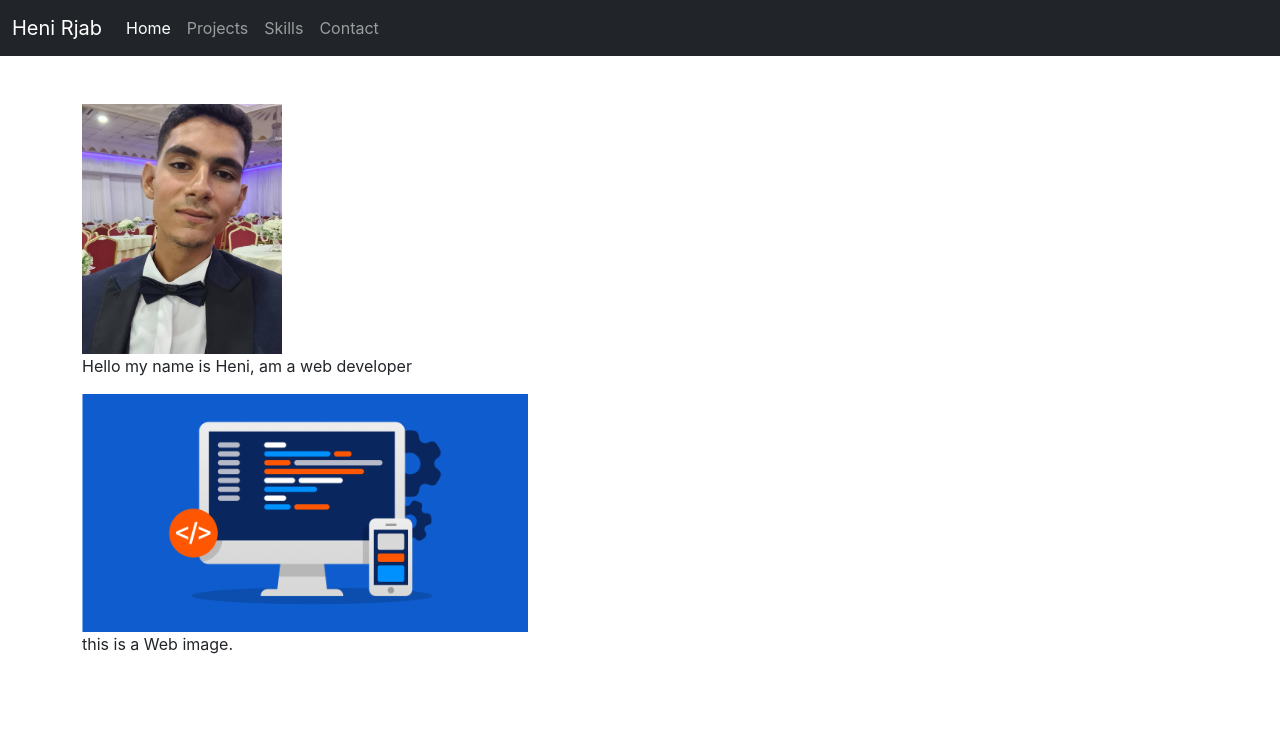
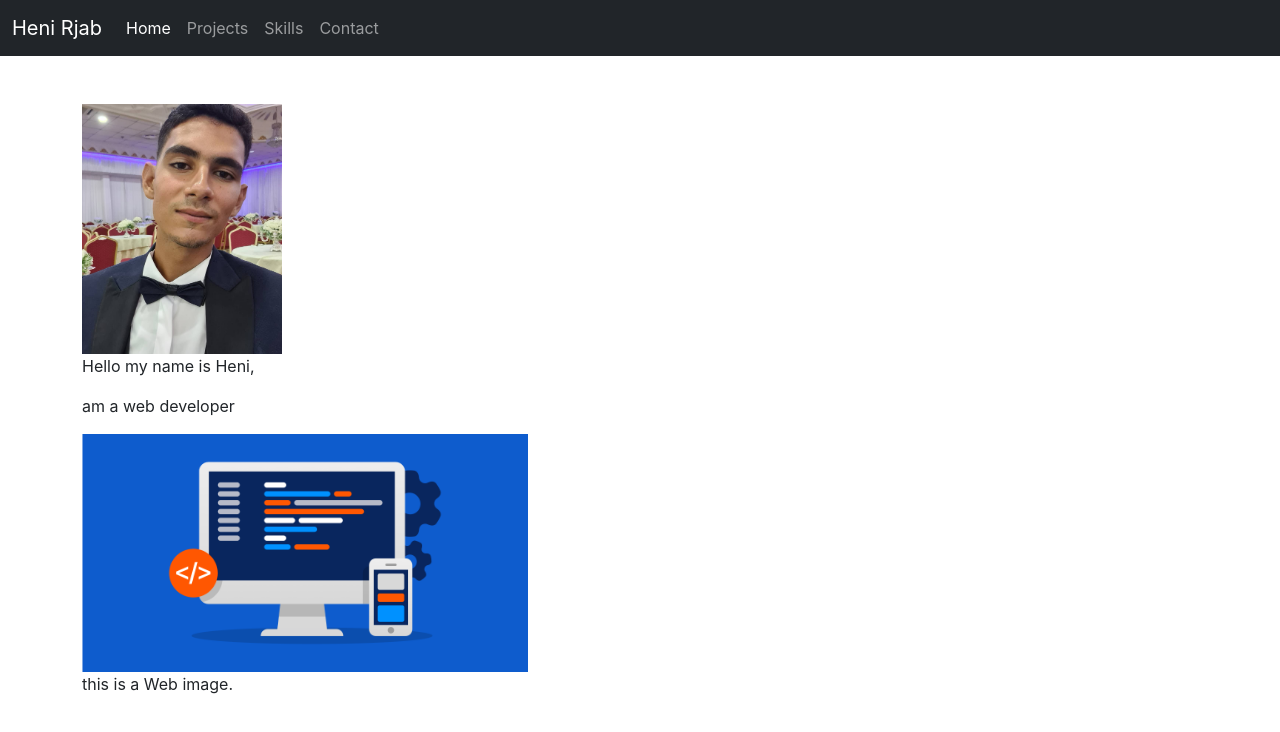
Before and after one commit to HENIIIC/Portfolio, a React (Create React App) app: page / in a window 1280 px wide. Shown: the top 732 px of the page. Built offline with nearby package versions, Linux system fonts and the light colour scheme; the HTML template or start-up script is replaced by a standard one.

Commit message:
Add a paragraph in the home page

```diff
--- a/src/pages/Home.js
+++ b/src/pages/Home.js
@@ -5,7 +5,8 @@ function Home() {
   return (
     <div>
       <img src="/images/photo-1.jpg" alt="Profile photo" style={{width:200 }}/>
-      <p>Hello my name is Heni, am a web developer</p>
+      <p>Hello my name is Heni,</p>
+      <p>am a web developer</p>
       <img src={devImage} alt="Web image" style={{width:'40%'}}/>
       <p>this is a Web image.</p>
     </div>
```
